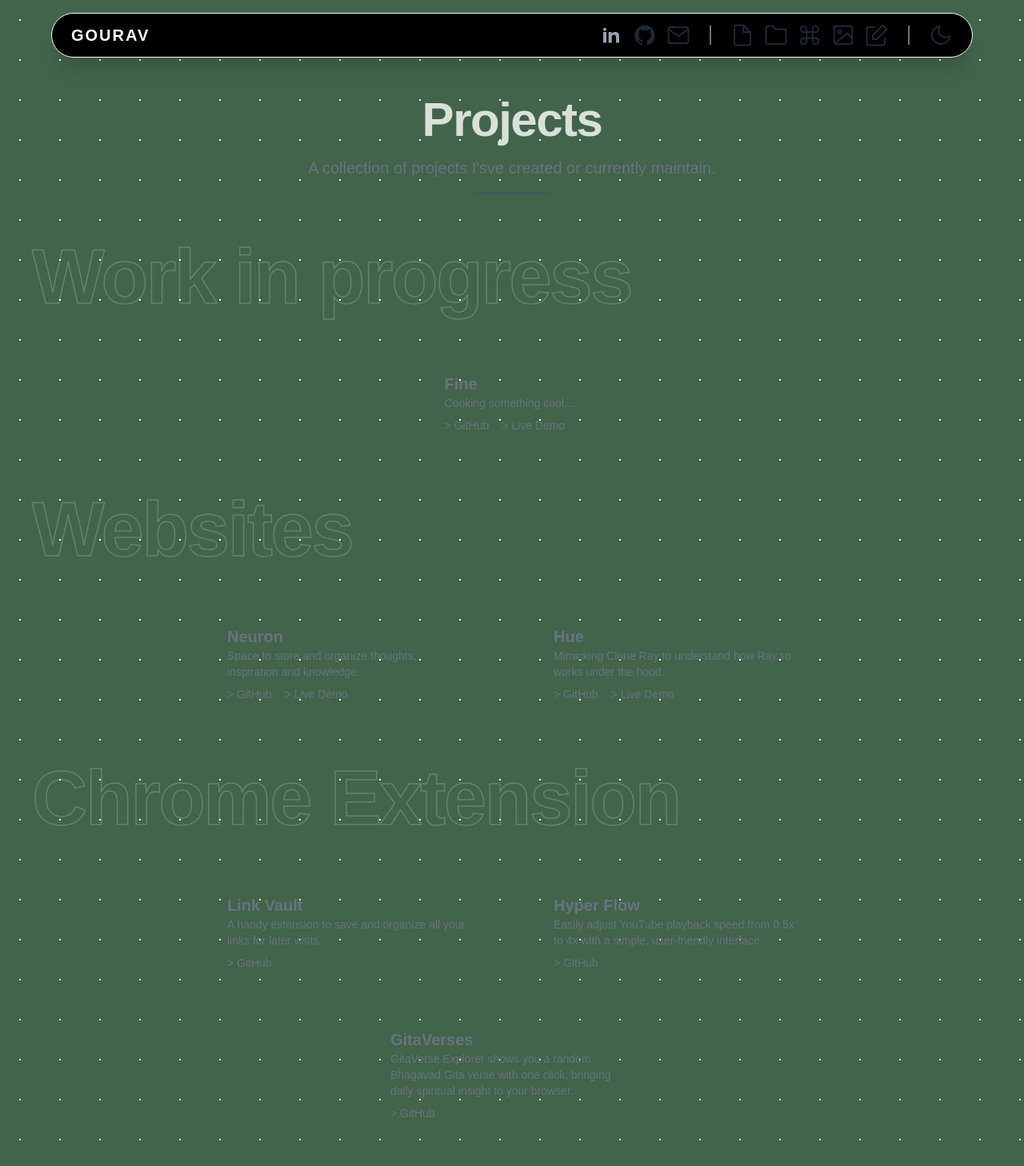
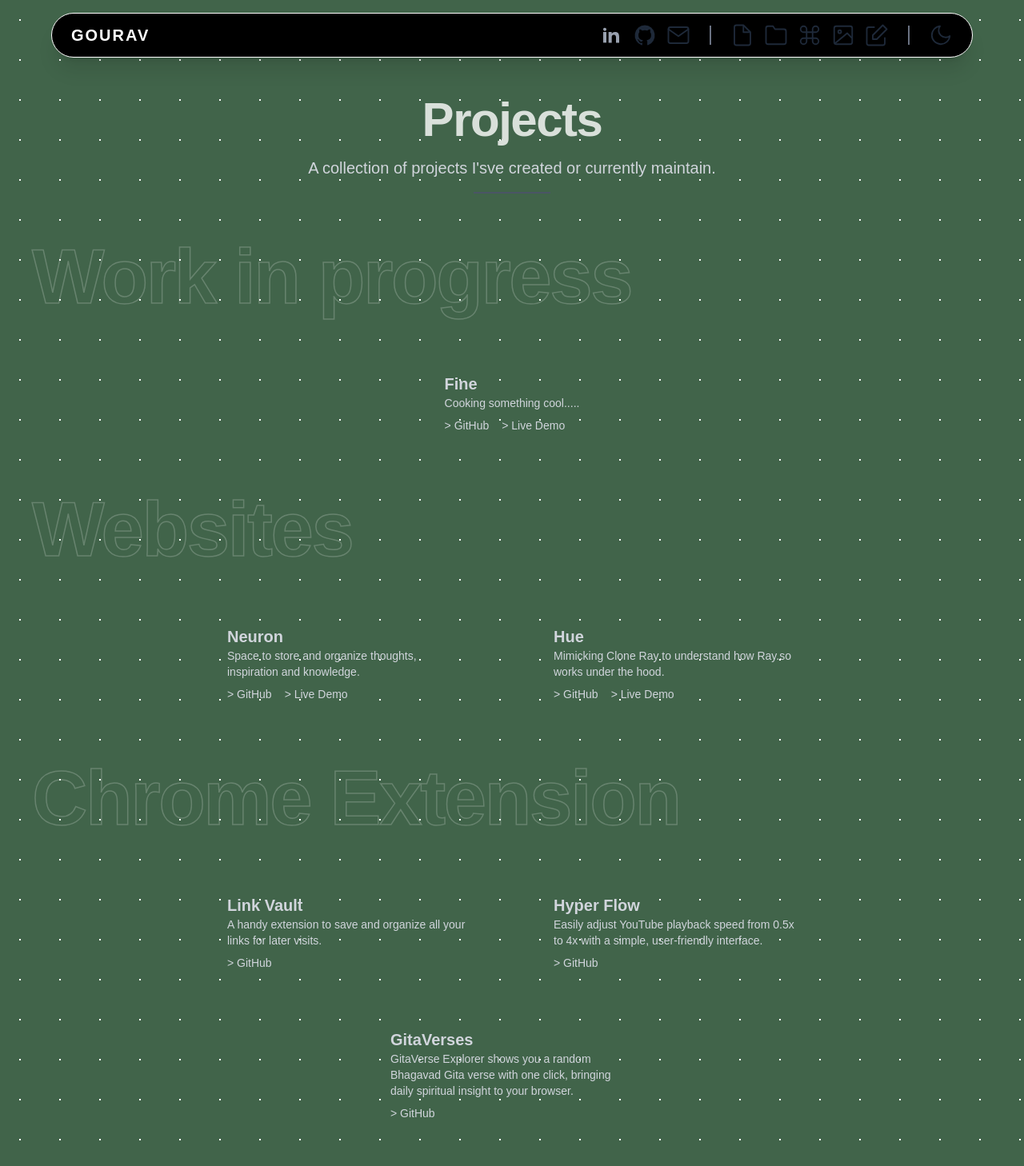
Before and after one commit to venomusblood568/venomusblood568.github.io, a Next.js app: page /project in a window 1280 px wide. Shown: the whole page at 80% size. Built offline with nearby package versions, Linux system fonts and the light colour scheme.

Commit message:
ui and logo update

```diff
--- a/app/components/header.tsx
+++ b/app/components/header.tsx
@@ -40,6 +40,7 @@ export default function Header() {
   return (
     <header className="fixed top-4 left-1/2 -translate-x-1/2 z-50 w-[95%] max-w-6xl px-6 py-3 rounded-full shadow-xl backdrop-blur-lg bg-black border border-tertiary flex justify-between items-center animate-fade-in-up">
       {/* Logo */}
+
       <Link
         href="/"
         className="text-lightPurple text-xl font-semibold tracking-widest"
--- a/app/globals.css
+++ b/app/globals.css
@@ -6,7 +6,7 @@
   --tertiary: #edf2f4;
   --background: #41644A;
   --foreground: #000000;
-  --dot-color: white; /* New dot color variable */
+  --dot-color: white;
   --color-background: var(--background);
   --color-foreground: var(--foreground);
   --font-sans: 'Geist Sans', Arial, Helvetica, sans-serif;
@@ -16,7 +16,7 @@
 .dark-theme {
   --background: black;
   --foreground: gray;
-  --dot-color: gray; /* Dark mode dots */
+  --dot-color: gray;
 }
 
 body {
@@ -29,6 +29,6 @@ body {
 }
 .text-outline {
   color: transparent;
-  -webkit-text-stroke: 1.5px white; /* for WebKit browsers */
-  text-stroke: 1.5px white;         /* optional fallback */
+  -webkit-text-stroke: 1.5px white;
+  text-stroke: 1.5px white;
 }
--- a/app/layout.tsx
+++ b/app/layout.tsx
@@ -15,7 +15,7 @@ const geistMono = Geist_Mono({
 export const metadata: Metadata = {
   title: "Gourav Jha",
   description: "Gourav's Portfolio",
-  icons: "/user.svg",
+  icons: "/icons8-oggy-96.svg",
 };
 
 
--- a/app/project/page.tsx
+++ b/app/project/page.tsx
@@ -8,7 +8,7 @@ export default function Project() {
         <h1 className="text-6xl font-bold tracking-tight opacity-80">
           Projects
         </h1>
-        <p className="text-xl text-gray-500">
+        <p className="text-xl text-gray-300">
           A collection of projects I&apos;sve created or currently maintain.
         </p>
         <hr className="w-24 border-t-2 border-gray-600" />
@@ -19,7 +19,7 @@ export default function Project() {
       </h1>
       <div className="flex flex-wrap justify-center gap-2 px-12 py-6">
         {/* 1st card */}
-        <div className="max-w-sm p-6 m-2 px-10 rounded-2xl flex items-center gap-2 text-gray-500 hover:cursor-pointer hover:opacity-50 hover:bg-gray-600 hover:text-white transition duration-200">
+        <div className="max-w-sm p-6 m-2 px-10 rounded-2xl flex items-center gap-2 text-gray-300 hover:cursor-pointer hover:opacity-50 hover:bg-gray-600 hover:text-white transition duration-200">
           <div>
             <h2 className="text-xl font-semibold">Fine</h2>
             <p className="text-sm">Cooking something cool.....</p>
@@ -50,7 +50,7 @@ export default function Project() {
       </h1>
       <div className="flex flex-wrap justify-center gap-2 px-12 py-6">
         {/* card 1*/}
-        <div className="max-w-sm p-6 m-2 px-10 rounded-2xl flex items-center gap-2 text-gray-500 hover:cursor-pointer hover:opacity-50 hover:bg-gray-600 hover:text-white transition duration-200">
+        <div className="max-w-sm p-6 m-2 px-10 rounded-2xl flex items-center gap-2 text-gray-300 hover:cursor-pointer hover:opacity-50 hover:bg-gray-600 hover:text-white transition duration-200">
           <div>
             <h2 className="text-xl font-semibold">Neuron</h2>
             <p className="text-sm">
@@ -77,7 +77,7 @@ export default function Project() {
           </div>
         </div>
         {/* card 2 */}
-        <div className="max-w-sm p-6 m-2 px-10 rounded-2xl flex items-center gap-2 text-gray-500 hover:cursor-pointer hover:opacity-50 hover:bg-gray-600 hover:text-white transition duration-200">
+        <div className="max-w-sm p-6 m-2 px-10 rounded-2xl flex items-center gap-2 text-gray-300 hover:cursor-pointer hover:opacity-50 hover:bg-gray-600 hover:text-white transition duration-200">
           <div>
             <h2 className="text-xl font-semibold">Hue</h2>
             <p className="text-sm">
@@ -109,7 +109,7 @@ export default function Project() {
       </h1>
       <div className="flex flex-wrap justify-center gap-2 px-12 py-6">
         {/* card 1*/}
-        <div className="max-w-sm p-6 m-2 px-10 rounded-2xl flex items-center gap-2 text-gray-500 hover:cursor-pointer hover:opacity-50 hover:bg-gray-600 hover:text-white transition duration-200">
+        <div className="max-w-sm p-6 m-2 px-10 rounded-2xl flex items-center gap-2 text-gray-300 hover:cursor-pointer hover:opacity-50 hover:bg-gray-600 hover:text-white transition duration-200">
           <div>
             <h2 className="text-xl font-semibold">Link Vault</h2>
             <p className="text-sm">
@@ -129,7 +129,7 @@ export default function Project() {
           </div>
         </div>
         {/* card 2 */}
-        <div className="max-w-sm p-6 m-2 px-10 rounded-2xl flex items-center gap-2 text-gray-500 hover:cursor-pointer hover:opacity-50 hover:bg-gray-600 hover:text-white transition duration-200">
+        <div className="max-w-sm p-6 m-2 px-10 rounded-2xl flex items-center gap-2 text-gray-300 hover:cursor-pointer hover:opacity-50 hover:bg-gray-600 hover:text-white transition duration-200">
           <div>
             <h2 className="text-xl font-semibold">Hyper Flow</h2>
             <p className="text-sm">
@@ -149,7 +149,7 @@ export default function Project() {
           </div>
         </div>
         {/* card 3 */}
-        <div className="max-w-sm p-6 m-2 px-10 rounded-2xl flex items-center gap-2 text-gray-500 hover:cursor-pointer hover:opacity-50 hover:bg-gray-600 hover:text-white transition duration-200">
+        <div className="max-w-sm p-6 m-2 px-10 rounded-2xl flex items-center gap-2 text-gray-300 hover:cursor-pointer hover:opacity-50 hover:bg-gray-600 hover:text-white transition duration-200">
           <div>
             <h2 className="text-xl font-semibold">GitaVerses</h2>
             <p className="text-sm">
```
Also changed, not shown: public/icons8-oggy-48.svg (added), public/icons8-oggy-96.svg (added).
